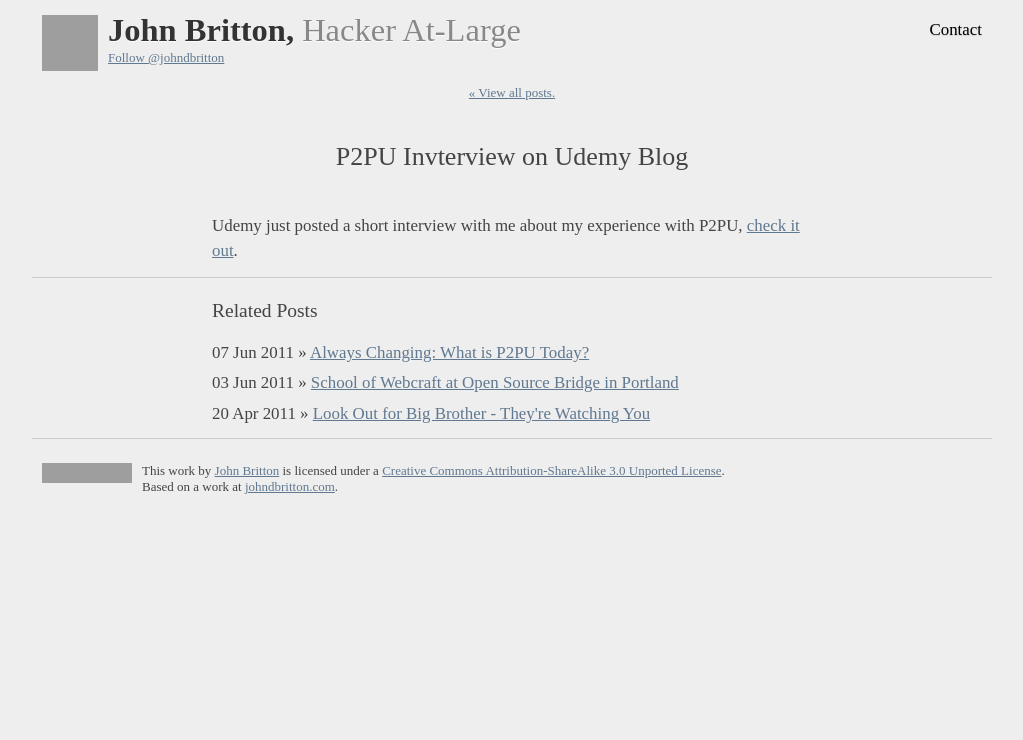
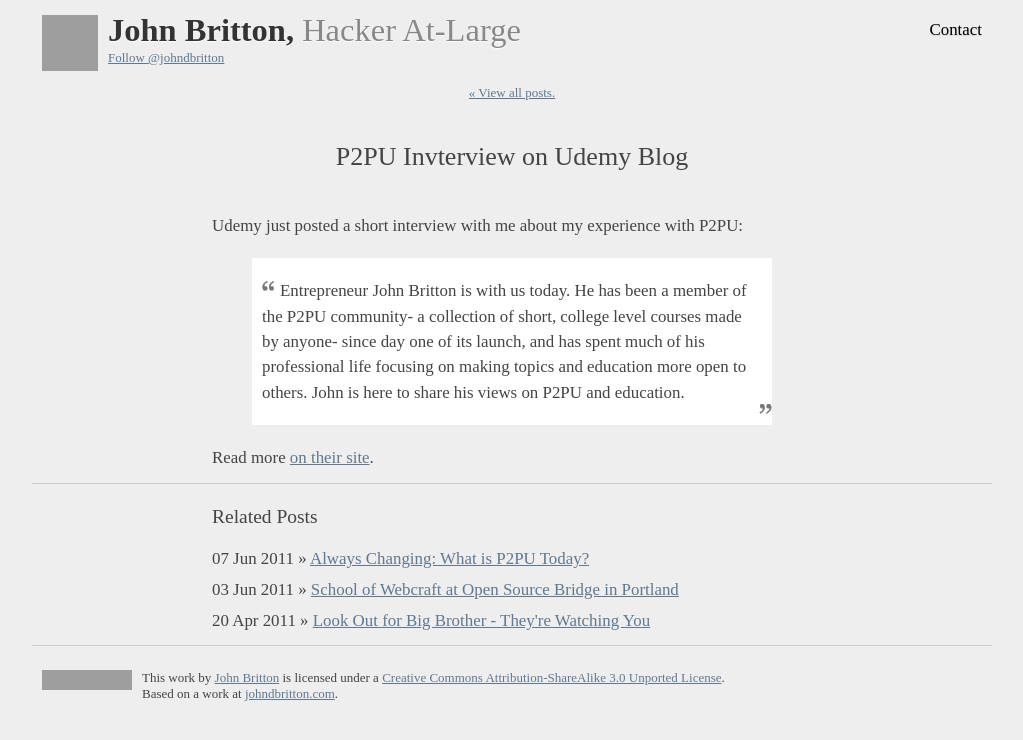
Before and after one commit to johndbritton/johndbritton.github.io, a Jekyll site: the page built from _posts/2010/2010-08-11-p2pu-invterview-on-udemy-blog.md, in a window 1280 px wide. Shown: the top 740 px of the page, without its empty margins (128-1151 px from the left). Built offline with Jekyll 4.4.1, drawn with Linux system fonts in a browser that asks for light colours; nearby versions of some CDN libraries; some web fonts are replaced; comment, search, counter and statistics services are not loaded; grey boxes are pictures that could not be loaded.

Commit message:
converted two more posts to markdown

```diff
--- a/_posts/2010/2010-08-11-p2pu-invterview-on-udemy-blog.md
+++ b/_posts/2010/2010-08-11-p2pu-invterview-on-udemy-blog.md
@@ -3,4 +3,8 @@ layout: post
 title: P2PU Invterview on Udemy Blog
 created: 1281549124
 ---
-Udemy just posted a short interview with me about my experience with P2PU, <a href="http://academyofu.udemy.com/p2pu-john-britton/">check it out</a>.
+Udemy just posted a short interview with me about my experience with P2PU:
+
+> Entrepreneur John Britton is with us today. He has been a member of the P2PU community- a collection of short, college level courses made by anyone- since day one of its launch, and has spent much of his professional life focusing on making topics and education more open to others. John is here to share his views on P2PU and education.
+
+Read more [on their site](http://academyofu.udemy.com/p2pu-john-britton/).
```
Also changed, not shown: _posts/2010/2010-08-12-vote-for-mozilla-and-p2pu-at-the-sxsw-interactive-festival.md (+9 -7 lines).
